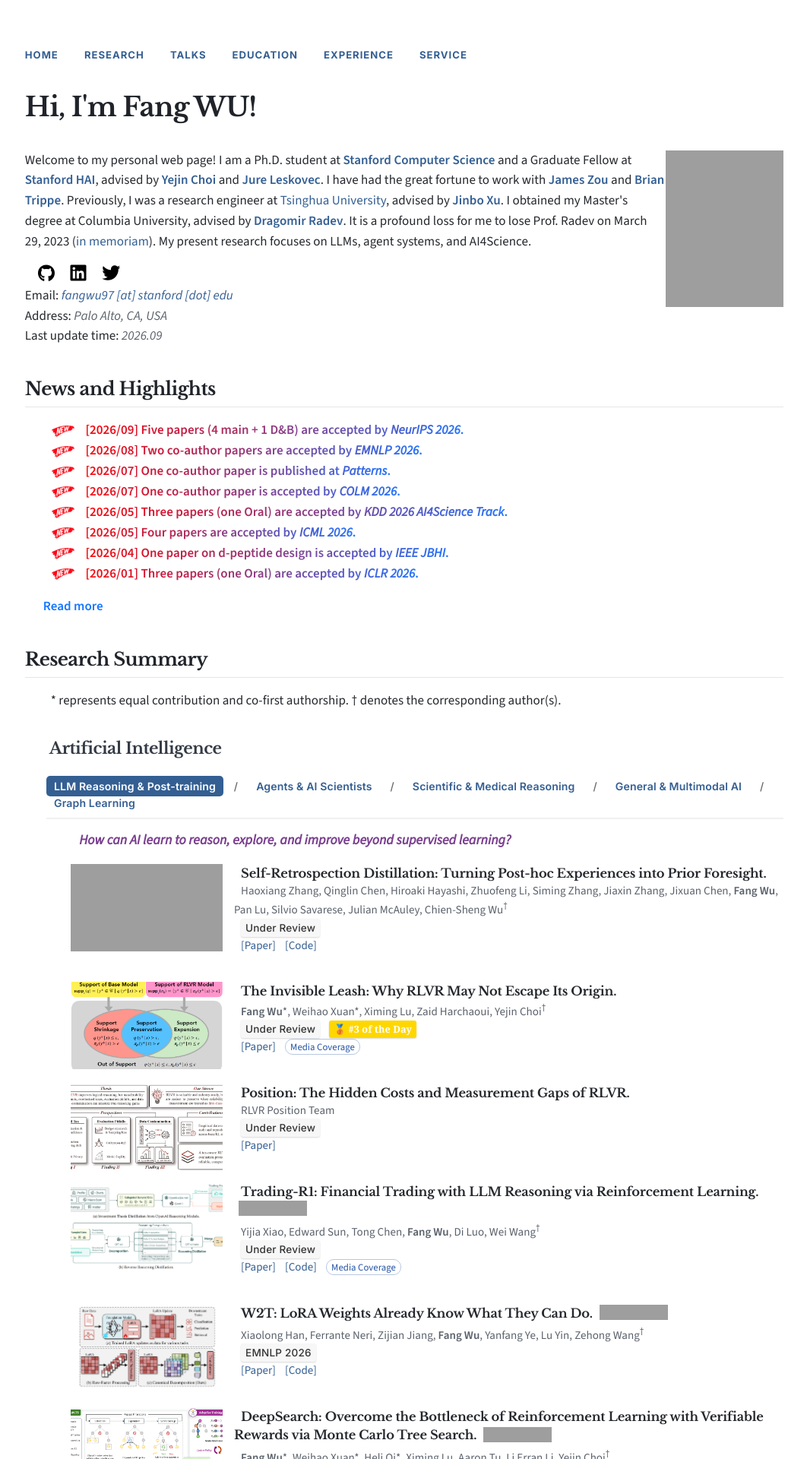
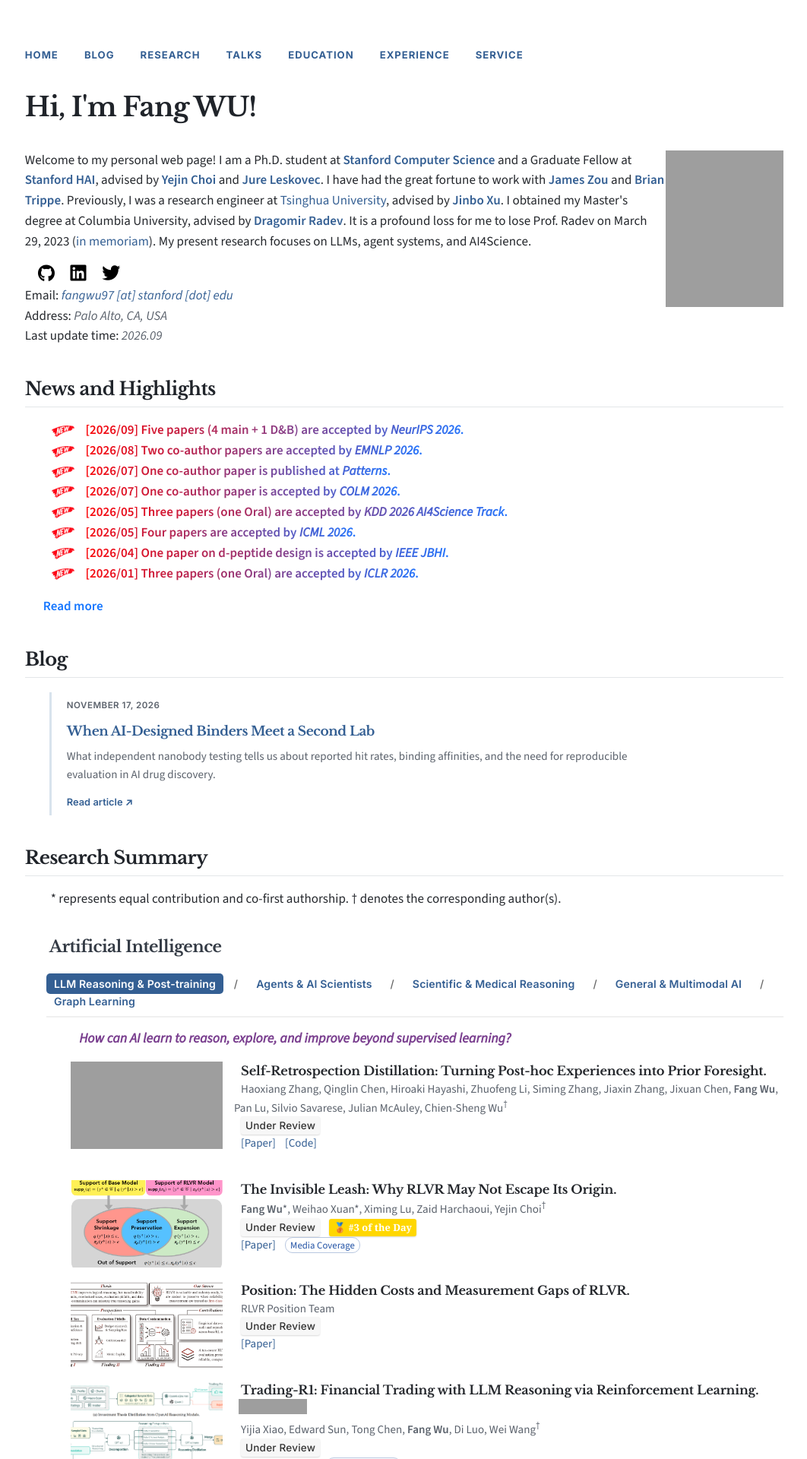
Before and after one commit to smiles724/smiles724.github.io, a Jekyll site: the page built from index.html, in a window 1280 px wide. Shown: the top 1920 px of the page at 76% size, without its empty margins (108-1170 px from the left). Built offline with Jekyll 4.4.1, drawn with Linux system fonts in a browser that asks for light colours; nearby versions of some CDN libraries; a style sheet for code colours, icons or effects is not loaded; grey boxes are pictures that could not be loaded.

Commit message:
Add blog section and article on AI binder reproducibility

```diff
--- a/_layouts/default.html
+++ b/_layouts/default.html
@@ -130,6 +130,7 @@
 	<nav>
 		<ul>
 			<li><a href="/">Home</a></li>
+			<li><a href="#blog">Blog</a></li>
 			<li><a href="#pub">Research</a></li>
 			<li><a href="#talks">Talks</a></li>
 			<li><a href="#edu">Education</a></li>
--- a/css/main.css
+++ b/css/main.css
@@ -229,3 +229,12 @@ ul.posts li {
         gap: 0.18rem;
     }
 }
+
+/* Homepage blog listing */
+.blog-entry { margin: 1.15rem 0 1.5rem 2rem; padding: 0.2rem 0 0.25rem 1.25rem; border-left: 3px solid #d8e3ed; }
+.blog-entry time { color: var(--muted-ink); font: 600 0.72rem var(--font-ui); letter-spacing: 0.045em; text-transform: uppercase; }
+.blog-entry h3 { margin: 0.55rem 0; font-size: 1.07rem; line-height: 1.5; }
+.blog-entry p { max-width: 780px; margin: 0.45rem 0 0.65rem; color: var(--muted-ink); font-size: 0.94rem; }
+.blog-read { font: 600 0.8rem var(--font-ui); }
+.visually-hidden { position: absolute; width: 1px; height: 1px; padding: 0; margin: -1px; overflow: hidden; clip: rect(0, 0, 0, 0); white-space: nowrap; border: 0; }
+@media (max-width: 820px) { .blog-entry { margin-left: 0.5rem; padding-left: 1rem; } }
--- a/index.html
+++ b/index.html
@@ -108,6 +108,16 @@ title: Fang WU
 			</span>
 		</p>
 		&nbsp;&nbsp;&nbsp;&nbsp;&nbsp;&nbsp; <a href="javascript:void(0);" onclick="toggleContent('more1', 'link1')" id="link1" class="content-toggle">Read more</a>
+
+	<section id="blog" aria-labelledby="blog-title">
+		<h2 id="blog-title">Blog</h2>
+		<article class="blog-entry">
+			<time datetime="2026-11-17">November 17, 2026</time>
+			<h3><a href="/blog/ai-binder-reproducibility/" target="_blank" rel="noopener">When AI-Designed Binders Meet a Second Lab</a></h3>
+			<p>What independent nanobody testing tells us about reported hit rates, binding affinities, and the need for reproducible evaluation in AI drug discovery.</p>
+			<a class="blog-read" href="/blog/ai-binder-reproducibility/" target="_blank" rel="noopener">Read article <span aria-hidden="true">↗</span><span class="visually-hidden"> (opens in a new tab)</span></a>
+		</article>
+	</section>
 
 	<h2><a name="pub"></a>Research Summary</h2>
 	<!-- TODO: separate webpages for ai4s and LLM -->
```
Also changed, not shown: blog/ai-binder-reproducibility/index.html (added, +12 -0 lines), blog/ai-binder-reproducibility/assets/figure-1.png (added), blog/ai-binder-reproducibility/assets/figure-2.png (added), blog/ai-binder-reproducibility/assets/figure-3.png (added), blog/ai-binder-reproducibility/assets/figure-4.png (added).
